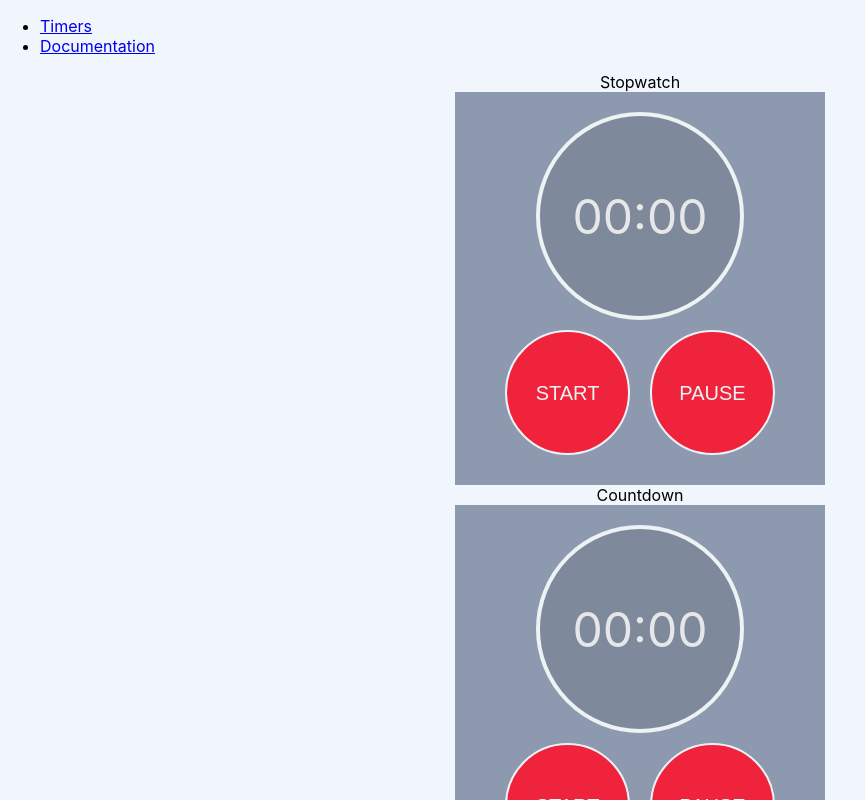
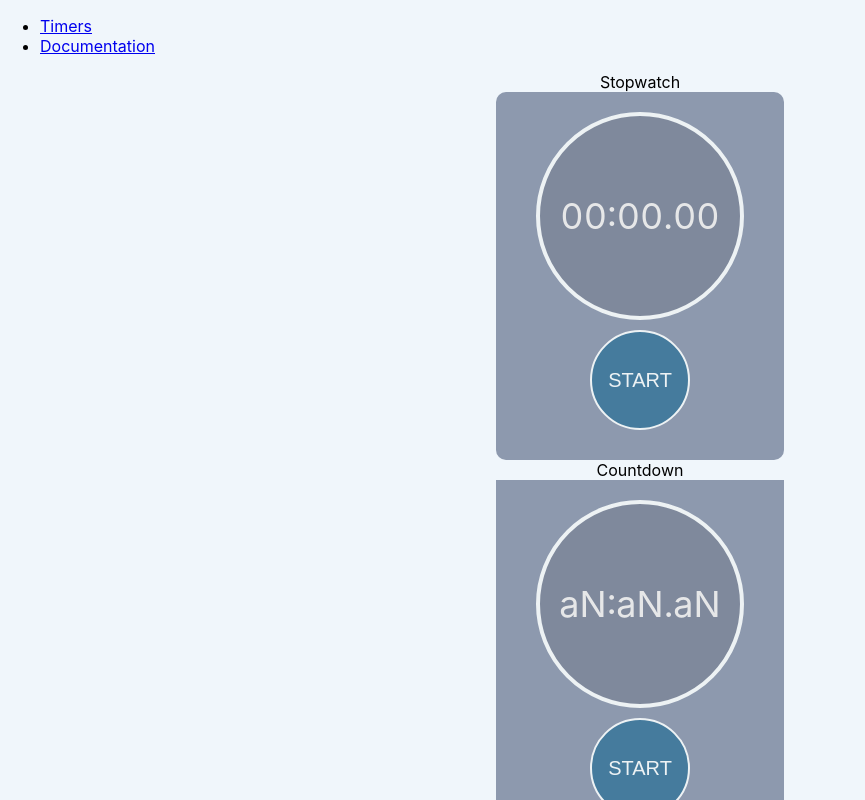
Before and after one commit to prof-tejera/assignment-2-itspategan, a React (Create React App) app: page / in a window 1280 px wide. Shown: the whole page, without its empty margins (0-865 px from the left). Built offline with nearby package versions, Linux system fonts and the light colour scheme.

Commit message:
Implemented Stopwatch
useState, ControlButtons, fixed style for buttons, made buttons reactive to state. Converted class components to functional components.

```diff
--- a/src/components/generic/ControlButton.js
+++ b/src/components/generic/ControlButton.js
@@ -1,16 +1,14 @@
-import { Component } from "react";
-import styled from "styled-components";
-import PropTypes from "prop-types";
+import styled from 'styled-components';
 
 const Button = styled.button`
   flex: 1 25%;
   font-weight: 100;
-  background-color: #ef233c;
-  height: ${(props) => props.height};
-  width: ${(props) => props.width};
+  background-color: #457b9d;
+  height: 100px;
+  width: 100px;
   font-size: 1.25em;
   color: #edf2f4;
-  line-height: 100px;
+  line-height: 75px;
   padding: 5px 15px;
   border-radius: 100px;
   border: 2px solid #edf2f4;
@@ -21,7 +19,7 @@ const Button = styled.button`
   cursor: pointer;
   transition: ease background-color 100ms;
   &:hover {
-    background-color: #d90429;
+    background-color: #1d3557;
   }
   &:disabled {
     cursor: default;
@@ -29,18 +27,26 @@ const Button = styled.button`
   }
 `;
 
-Button.defaultProps = {
-  height: "125px",
-  width: "125px",
-};
+const SecondaryButton = styled(Button)`
+  background-color: #e63946;
+  font-size: 1em;
+  &:hover {
+    background-color: #ca1421;
+  }
+`;
 
-class ControlButton extends Component {
-  static propTypes = {
-    value: PropTypes.string,
-  };
-  render() {
-    return <Button>{this.props.value}</Button>;
-  }
+function ControlButton(props) {
+  const StartButton = <Button onClick={props.handleStart}>Start</Button>;
+  const ActiveButtons = (
+    <div>
+      <SecondaryButton onClick={props.handleReset}>Reset</SecondaryButton>
+      <SecondaryButton onClick={props.handlePause}>
+        {props.isPaused ? 'Resume' : 'Pause'}
+      </SecondaryButton>
+    </div>
+  );
+
+  return <div>{props.active ? ActiveButtons : StartButton} </div>;
 }
 
 export default ControlButton;
--- a/src/components/generic/DisplayTime.js
+++ b/src/components/generic/DisplayTime.js
@@ -1,13 +1,14 @@
-import React, { Component } from "react";
-import styled from "styled-components";
+import React from 'react';
+import styled from 'styled-components';
 
 const Container = styled.div`
   width: 200px;
   height: 200px;
+  font-variant-numeric: tabular-nums;
   border-radius: 200px;
   background-color: rgba(0, 0, 0, 0.1);
   border: 4px solid #edf2f4;
-  font-size: 48px;
+  font-size: 36px;
   color: #eeee;
   display: flex;
   justify-content: center;
@@ -15,10 +16,12 @@ const Container = styled.div`
   margin: auto;
 `;
 
-export class DisplayTime extends Component {
-  render() {
-    return <Container>00:00</Container>;
-  }
+export default function DisplayTime(props) {
+  return (
+    <Container>
+      <span>{('0' + Math.floor((props.time / 60000) % 60)).slice(-2)}:</span>
+      <span>{('0' + Math.floor((props.time / 1000) % 60)).slice(-2)}.</span>
+      <span>{('0' + ((props.time / 10) % 100)).slice(-2)}</span>
+    </Container>
+  );
 }
-
-export default DisplayTime;
--- a/src/components/timers/Stopwatch.js
+++ b/src/components/timers/Stopwatch.js
@@ -1,29 +1,71 @@
-import React from "react";
-import styled from "styled-components";
-import DisplayTime from "../generic/DisplayTime";
-import ControlButton from "../generic/ControlButton";
+import React, { useState } from 'react';
+import styled from 'styled-components';
+import DisplayTime from '../generic/DisplayTime';
+import ControlButton from '../generic/ControlButton';
 
 const Container = styled.div`
   height: 90%;
   width: 100%;
   border: none;
+  border-radius: 10px;
   background: #8d99ae;
   padding: 20px;
   text-align: center;
 `;
 
-class Stopwatch extends React.Component {
-  render() {
+const Stopwatch = () => {
+  // state
+  const [isActive, setIsActive] = useState(false);
+  const [isPaused, setIsPaused] = useState(true);
+  const [time, setTime] = useState(0);
+
+  // useEffect to set and clear interval
+
+  React.useEffect(() => {
+    let interval = null;
+
+    // if not paused, increment
+    if (isActive && isPaused === false) {
+      interval = setInterval(() => {
+        setTime((time) => time + 10);
+      });
+    } else {
+      clearInterval(interval);
+    }
+    return () => {
+      clearInterval(interval);
+    };
+  }, [isActive, isPaused]);
+
+  // handlers
+  const handleStart = () => {
+    setIsActive(true);
+    setIsPaused(false);
+  };
+
+  const handlePause = () => {
+    setIsPaused(!isPaused);
+  };
+
+  const handleReset = () => {
+    setIsActive(false);
+    setTime(0);
+  };
+
   return (
     <Container>
-        <DisplayTime></DisplayTime>
+      <DisplayTime time={time} />
       <div>
-          <ControlButton value={"start"} />
-          <ControlButton value={"pause"} />
+        <ControlButton
+          active={isActive}
+          isPaused={isPaused}
+          handleStart={handleStart}
+          handlePause={handlePause}
+          handleReset={handleReset}
+        />
       </div>
     </Container>
   );
-  }
-}
+};
 
 export default Stopwatch;
```
Lines whose indentation alone changed are shown as unchanged.
